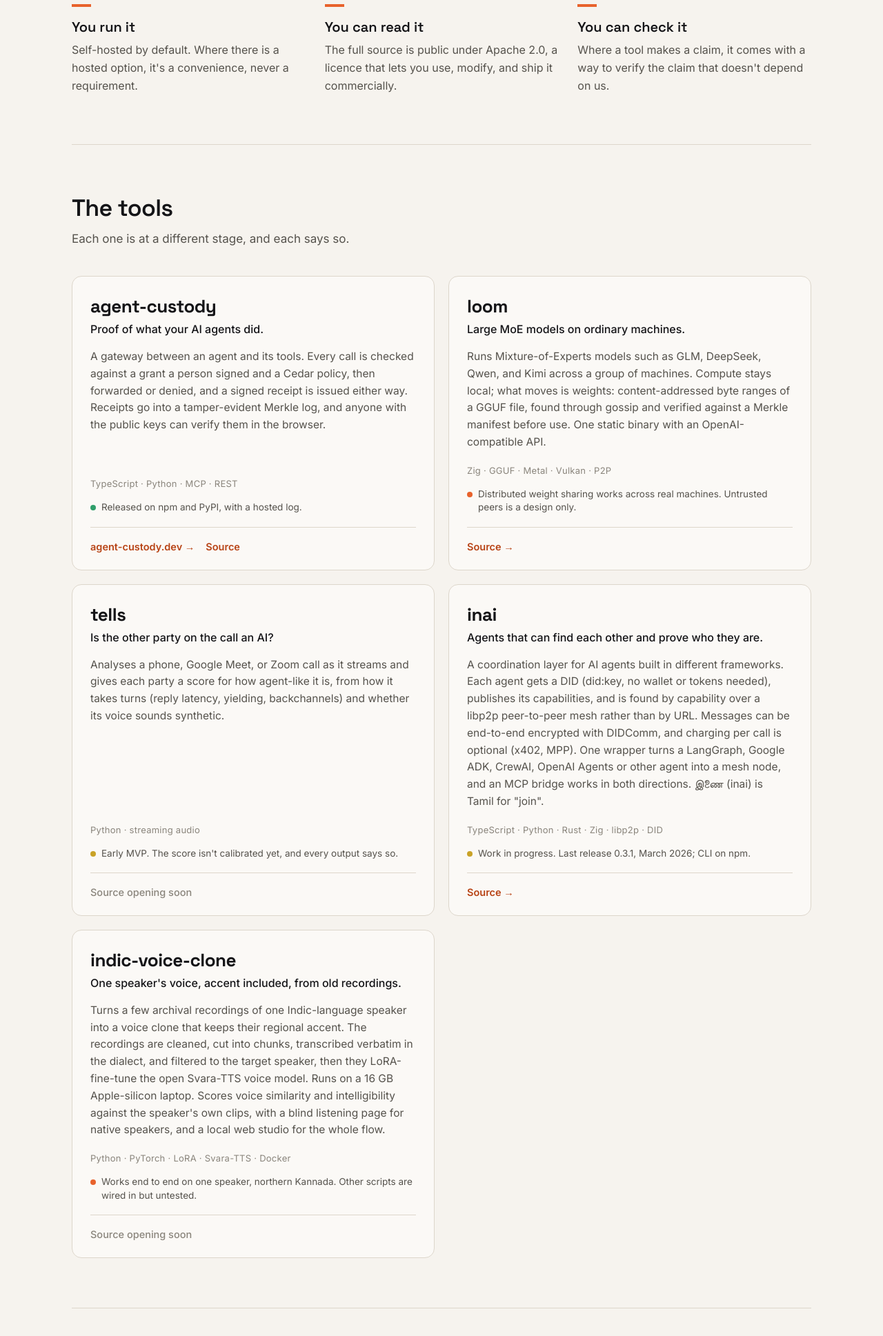
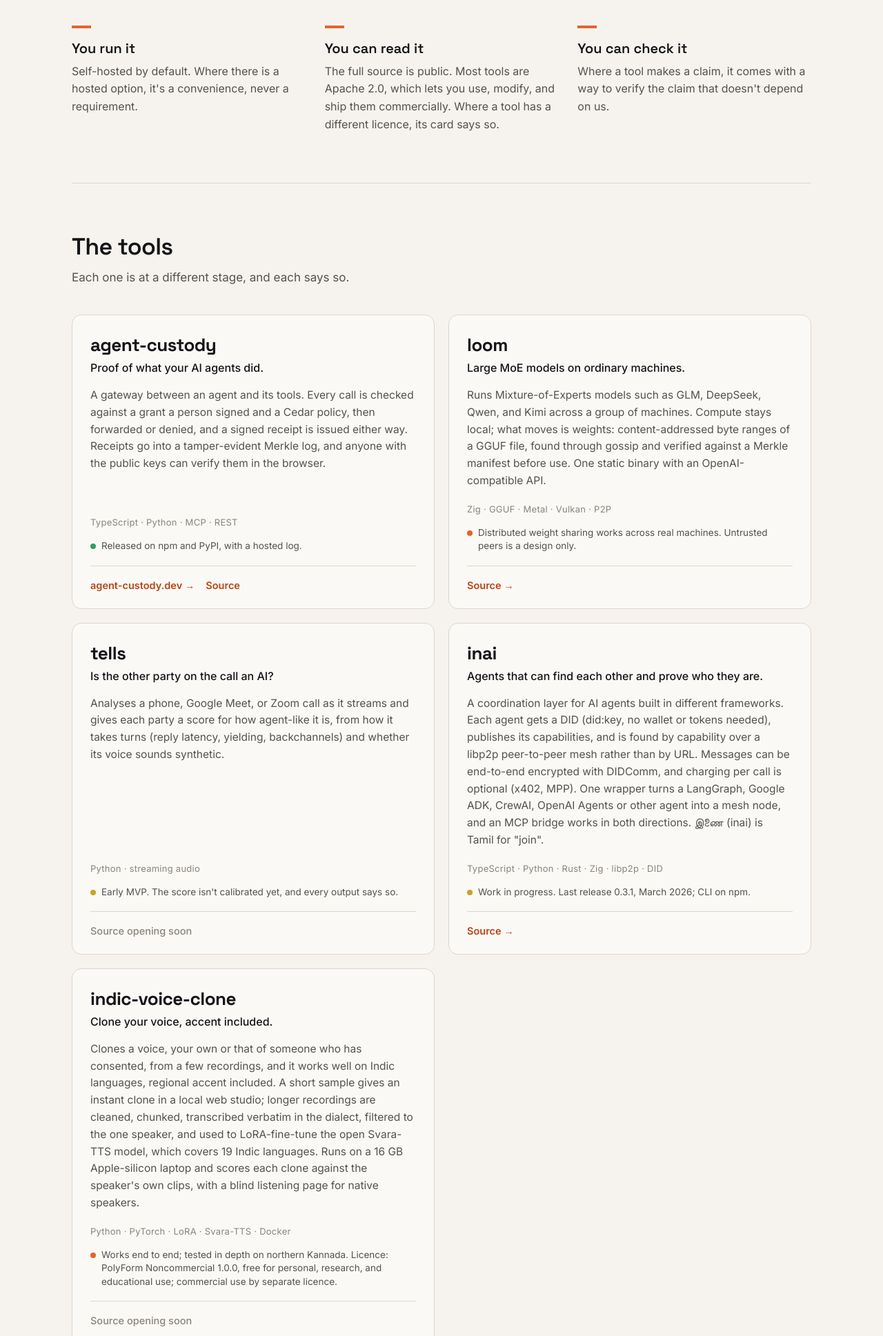
Before and after one commit to svayatta/svayattaforge.com, a plain HTML site: page index.html in a window 1280 px wide. Shown: the part 860-2797 px from the top of the page at 69% size. Drawn offline with Linux system fonts and the light colour scheme.

Commit message:
indic-voice-clone: voice cloning for anyone, PolyForm Noncommercial; site no longer claims every tool is Apache 2.0

```diff
--- a/index.html
+++ b/index.html
@@ -4,9 +4,9 @@
 <meta charset="utf-8">
 <meta name="viewport" content="width=device-width, initial-scale=1">
 <title>Svayatta Forge · Sovereign AI tools</title>
-<meta name="description" content="Sovereign AI tools you run yourself, read in full, and verify without trusting anyone else's servers. Open source under Apache 2.0, built by Charioteer Consulting Ltd.">
+<meta name="description" content="Sovereign AI tools you run yourself, read in full, and verify without trusting anyone else's servers. Source public for every tool, Apache 2.0 for most. Built by Charioteer Consulting Ltd.">
 <meta property="og:title" content="Svayatta Forge">
-<meta property="og:description" content="Sovereign AI tools, open source under Apache 2.0. Built by Charioteer Consulting Ltd.">
+<meta property="og:description" content="Sovereign AI tools with public source, Apache 2.0 for most. Built by Charioteer Consulting Ltd.">
 <meta property="og:image" content="https://svayattaforge.com/og.png">
 <meta property="og:url" content="https://svayattaforge.com/">
 <meta name="twitter:card" content="summary_large_image">
@@ -117,7 +117,7 @@ footer a { color: var(--ink2); }
       <div>
         <p class="kicker">Sovereign AI tools</p>
         <h1>Tools you run, read, and <em>verify</em> yourself.</h1>
-        <p class="lede">Svayatta Forge builds open-source AI infrastructure that doesn't ask you to trust anyone else's servers. Every tool is Apache 2.0 and built by Charioteer Consulting Ltd.</p>
+        <p class="lede">Svayatta Forge builds open-source AI infrastructure that doesn't ask you to trust anyone else's servers. The source of every tool is public, most of it under Apache 2.0, and all of it built by Charioteer Consulting Ltd.</p>
         <div class="cta"><a class="btn primary" href="#tools">See the tools</a><a class="btn" href="https://github.com/svayatta">GitHub</a></div>
       </div>
       <div class="art"><svg class="anvil" viewBox="-20 -20 864 451" role="img" aria-label="The Svayatta Forge anvil"><path class="seam" d="M450 150 H466 V335 H450 Z M300 150 H616 V167 H300 Z M300 318 H616 V335 H300 Z"/><path class="body" d="M0 18 H450 V132 Q450 150 432 150 H277 C160 150 62 95 0 18 Z M466 0 H824 V151 H484 Q466 151 466 133 Z M285 167 H432 Q450 167 450 185 V318 H285 L317 290 A69 69 0 0 0 317 195 Z M631 167 H484 Q466 167 466 185 V318 H631 L599 290 A69 69 0 0 1 599 195 Z M225 335 H691 V411 H225 Z"/></svg></div>
@@ -128,7 +128,7 @@ footer a { color: var(--ink2); }
       <p class="sub">Three rules every tool in the forge is held to.</p>
       <div class="principles">
         <div><h3>You run it</h3><p>Self-hosted by default. Where there is a hosted option, it's a convenience, never a requirement.</p></div>
-        <div><h3>You can read it</h3><p>The full source is public under Apache 2.0, a licence that lets you use, modify, and ship it commercially.</p></div>
+        <div><h3>You can read it</h3><p>The full source is public. Most tools are Apache 2.0, which lets you use, modify, and ship them commercially. Where a tool has a different licence, its card says so.</p></div>
         <div><h3>You can check it</h3><p>Where a tool makes a claim, it comes with a way to verify the claim that doesn't depend on us.</p></div>
       </div>
     </section>
@@ -171,10 +171,10 @@ footer a { color: var(--ink2); }
         </article>
         <article class="tool">
           <h3 class="name">indic-voice-clone</h3>
-          <p class="tag">One speaker's voice, accent included, from old recordings.</p>
-          <p class="desc">Turns a few archival recordings of one Indic-language speaker into a voice clone that keeps their regional accent. The recordings are cleaned, cut into chunks, transcribed verbatim in the dialect, and filtered to the target speaker, then they LoRA-fine-tune the open Svara-TTS voice model. Runs on a 16 GB Apple-silicon laptop. Scores voice similarity and intelligibility against the speaker's own clips, with a blind listening page for native speakers, and a local web studio for the whole flow.</p>
+          <p class="tag">Clone your voice, accent included.</p>
+          <p class="desc">Clones a voice, your own or that of someone who has consented, from a few recordings, and it works well on Indic languages, regional accent included. A short sample gives an instant clone in a local web studio; longer recordings are cleaned, chunked, transcribed verbatim in the dialect, filtered to the one speaker, and used to LoRA-fine-tune the open Svara-TTS model, which covers 19 Indic languages. Runs on a 16 GB Apple-silicon laptop and scores each clone against the speaker's own clips, with a blind listening page for native speakers.</p>
           <p class="stack">Python · PyTorch · LoRA · Svara-TTS · Docker</p>
-          <p class="status work"><i></i>Works end to end on one speaker, northern Kannada. Other scripts are wired in but untested.</p>
+          <p class="status work"><i></i>Works end to end; tested in depth on northern Kannada. Licence: PolyForm Noncommercial 1.0.0, free for personal, research, and educational use; commercial use by separate licence.</p>
           <div class="links"><span class="soon">Source opening soon</span></div>
         </article>
       </div>
@@ -190,7 +190,7 @@ footer a { color: var(--ink2); }
 
   <footer>
     <div class="row">
-      <span>© <span id="yr">2026</span> Charioteer Consulting Ltd · All tools Apache 2.0</span>
+      <span>© <span id="yr">2026</span> Charioteer Consulting Ltd · Apache 2.0 unless a tool says otherwise</span>
       <span><a href="mailto:partha@charioteerconsulting.com">partha@charioteerconsulting.com</a> · <a href="https://github.com/svayatta">github.com/svayatta</a></span>
     </div>
   </footer>
```
